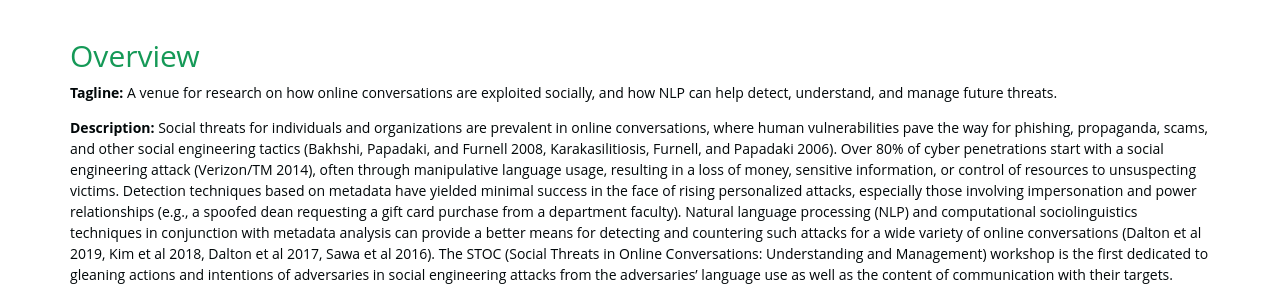
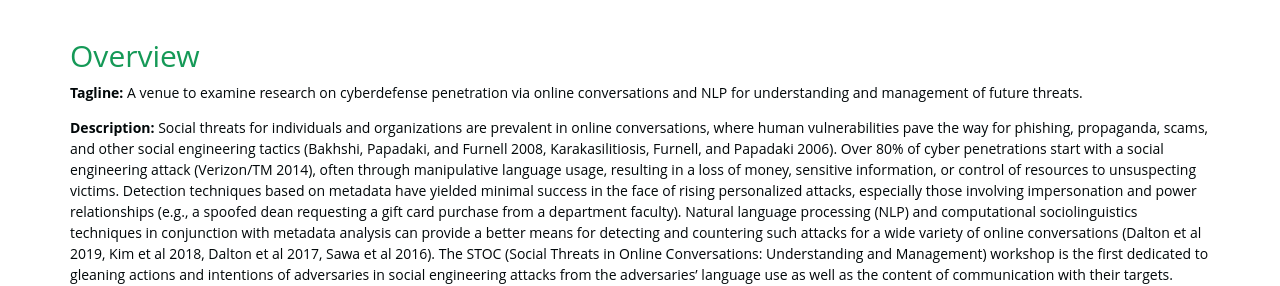
Before and after one commit to social-threats/social-threats.github.io, a Jekyll site: the page built from index.html, in a window 1280 px wide and 900 px high. Shown: the part 436-722 px from the top of the window. Built offline with Jekyll 4.4.1, drawn with Linux system fonts in a browser that asks for light colours; nearby versions of some CDN libraries.

Commit message:
Update description.html

```diff
--- a/_includes/_STOC_2020/description.html
+++ b/_includes/_STOC_2020/description.html
@@ -1,7 +1,7 @@
 <h2>Overview</h2>
 
 <p>
-    <b>Tagline:</b> A venue for research on how online conversations are exploited socially, and how NLP can help detect, understand, and manage future threats.
+    <b>Tagline:</b> A venue to examine research on cyberdefense penetration via online conversations and NLP for understanding and management of future threats.
 </p>
 
 <p>
```
